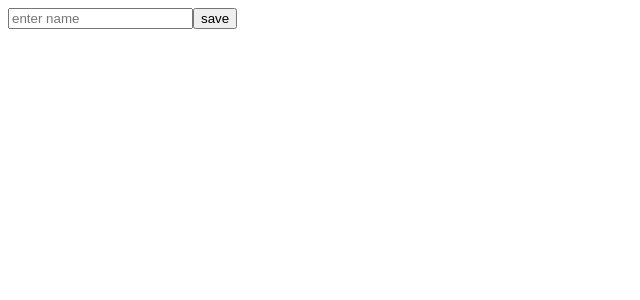
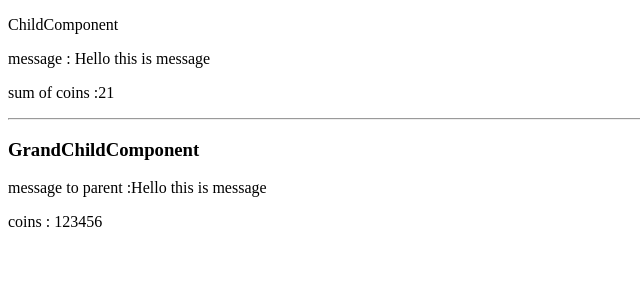
Before and after one commit to VarshiniPrudhvi09/react-hooks, a React (Vite) app: page / in a window 1280 px wide. Shown: the top 300 px of the page, without its empty margins (0-640 px from the left). Built offline with nearby package versions, Linux system fonts and the light colour scheme.

Commit message:
useContext hook

```diff
--- a/src/App.jsx
+++ b/src/App.jsx
@@ -1,29 +1,17 @@
+import React, { createContext, useState } from 'react'
+import ChildComponent from './Component/ChildComponent';
 
-import React from 'react'
-import { useRef } from 'react';
+let MessageContext = createContext();
 
 function App() {
-
-  let inputRef = useRef(document.body) ;
-
-  let handleInput = ()=>{
-    let colors = ['red', 'green', 'blue','yellow','pink']
-
-    let random = colors[Math.floor(Math.random()*5)];
-
-    inputRef.current.style.backgroundColor = random ;
-  }
+  let [message, setMessage] = useState("Hello this is message");
+  let [coins, setCoins] = useState([1,2,3,4,5,6]) ;
 
   return (
-    <div>
-      <input
-        type='text'
-        placeholder='enter name'
-
-      />
-      <button   onClick={handleInput}>save</button>
-    </div>
+   <MessageContext.Provider value={{message, coins}}>
+      <ChildComponent/>
+   </MessageContext.Provider>
   )
 }
 
-export default App ;
+export {App as default, MessageContext} ;
--- a/src/Component/ChildComponent.jsx
+++ b/src/Component/ChildComponent.jsx
@@ -1,17 +1,32 @@
 import React from 'react'
+import GrandChildComponent from './GrandChildComponent';
+import { MessageContext } from '../App';
 
-function ChildComponent({receiveChildData}) {
+function ChildComponent({message}) {
 
-    let message = "Hello I am child" ;
 
-    let handleSend = () =>{
-        receiveChildData(message);
-    }
+  let sumCoins = (coins)=>{
 
+    return (coins.reduce((prev,curr)=> prev + curr ,0))
+
+  }
   return (
     <div>
-        <h3>Child Component</h3>
-        <button onClick={handleSend}>sendParent</button>
+      <p>ChildComponent</p>
+      <MessageContext.Consumer>
+          {
+            (data)=>{
+              return (
+                <div>
+                    <p>message : {data.message}</p>
+                    <p>sum of coins :{sumCoins(data.coins)}</p>
+                </div>
+              )
+            }
+          }
+      </MessageContext.Consumer>
+      <hr></hr>
+      <GrandChildComponent/>
     </div>
   )
 }
--- /dev/null
+++ b/src/Component/GrandChildComponent.jsx
@@ -0,0 +1,15 @@
+import React, { useContext } from 'react'
+import { MessageContext } from '../App';
+
+function GrandChildComponent() {
+    let {coins, message} = useContext(MessageContext) ;
+  return (
+    <div>
+        <h3>GrandChildComponent</h3>
+        <p>message to parent :{message}</p>
+        <p>coins : {coins}</p>
+    </div>
+  )
+}
+
+export default GrandChildComponent ;
```
